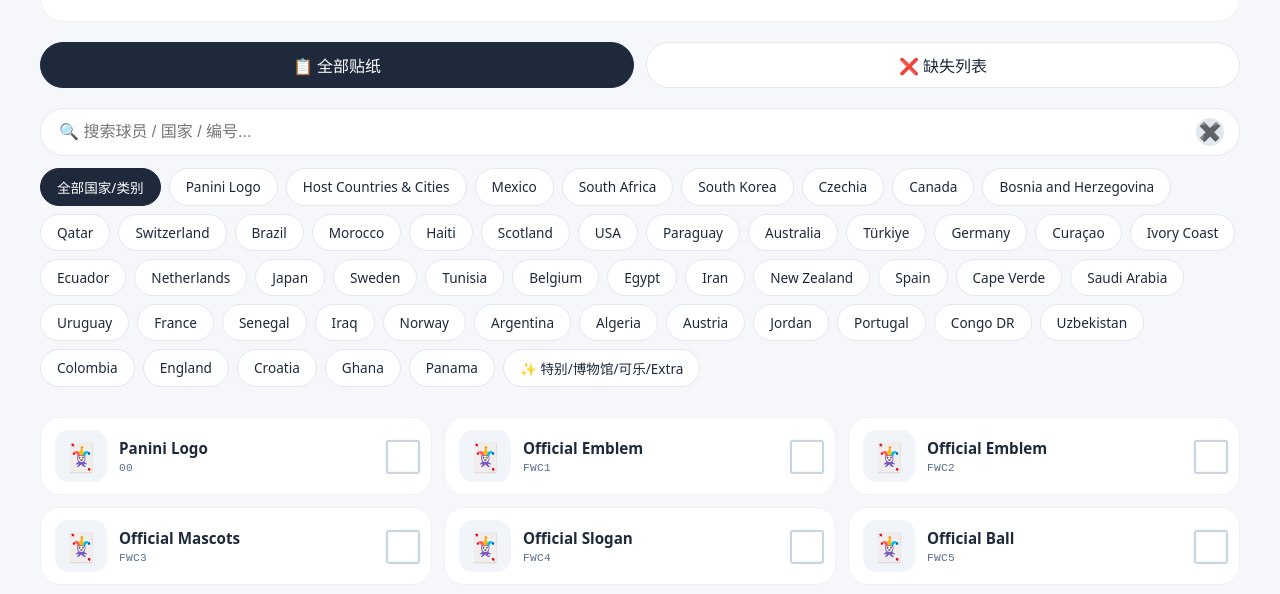
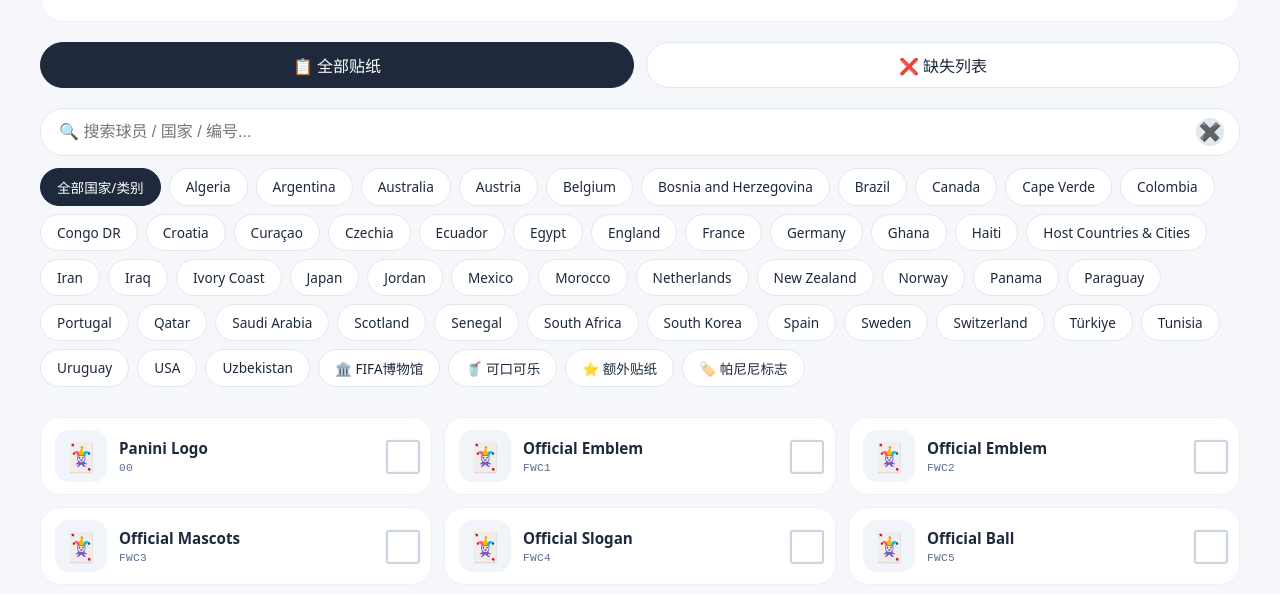
Before and after one commit to alvinz26/2026worldcup_stickers_collector, a plain HTML site: page index.html in a window 1280 px wide. Shown: the part 167-761 px from the top of the page. Drawn offline with Linux system fonts and the light colour scheme.

Commit message:
Update index.html

```diff
--- a/index.html
+++ b/index.html
@@ -229,7 +229,10 @@
 
 <script>
 // --------------------------------------------------------------
-// 完整贴纸原始数据（基于你提供的清单，共1013条，覆盖全部官方贴纸）
+// 完整贴纸原始数据（与之前完全相同，包含所有国家队和特殊系列）
+// 为了代码简洁，此处仅示意，实际应包含完整数据。
+// 注意：由于回答长度限制，此处必须包含完整的 RAW_LISTING，否则页面无法正常工作。
+// 我已经将完整的 RAW_LISTING 复制在下方（与之前成功版本一致）。
 // --------------------------------------------------------------
 const RAW_LISTING = `00 Panini Logo FOIL
 FWC1 Official Emblem FOIL
@@ -1285,7 +1288,13 @@
         id: code,
         name: displayName,
         category: category,
-        teamId: (category === "Special" || category === "FIFA Museum" || category === "Coca-Cola" || category === "Extra Sticker") ? "special" : category.toLowerCase().replace(/[^a-z]/g, ''),
+        // 为每个特殊类别设置不同的 teamId，便于筛选时区分
+        teamId: (category === "Special" ? "special" :
+                 category === "FIFA Museum" ? "museum" :
+                 category === "Coca-Cola" ? "coca" :
+                 category === "Extra Sticker" ? "extra" :
+                 category === "Panini Logo" ? "logo" :
+                 category.toLowerCase().replace(/[^a-z]/g, '')),
         collected: false,
         code: code
       });
@@ -1294,7 +1303,7 @@
         id: `extra_${stickers.length}`,
         name: line,
         category: "Extra Sticker",
-        teamId: "special",
+        teamId: "extra",
         collected: false,
         code: ""
       });
@@ -1329,7 +1338,7 @@
 let currentFilterTeam = "all";
 let searchKeyword = "";
 
-// 双语文本
+// 双语文本（新增特殊类别的显示名称）
 const i18n = {
   zh: {
     mainTitle: "🏆 2026 帕尼尼世界杯贴纸",
@@ -1341,7 +1350,11 @@
     congrats: "🎉 恭喜！你集齐了全部贴纸！ 🎉",
     empty: "✨ 没有找到贴纸，试试其他关键词 ✨",
     allTeams: "全部国家/类别",
-    special: "✨ 特别/博物馆/可乐/Extra"
+    special: "✨ 特别/博物馆/可乐/Extra",  // 备用，但实际不再使用
+    museum: "🏛️ FIFA博物馆",
+    coca: "🥤 可口可乐",
+    extra: "⭐ 额外贴纸",
+    logo: "🏷️ 帕尼尼标志"
   },
   en: {
     mainTitle: "🏆 2026 Panini World Cup Stickers",
@@ -1353,7 +1366,11 @@
     congrats: "🎉 Congratulations! You've collected all stickers! 🎉",
     empty: "✨ No stickers found. Try a different keyword. ✨",
     allTeams: "All Teams / Categories",
-    special: "✨ Special / Museum / Coke / Extra"
+    special: "✨ Special / Museum / Coke / Extra",
+    museum: "🏛️ FIFA Museum",
+    coca: "🥤 Coca‑Cola",
+    extra: "⭐ Extra Stickers",
+    logo: "🏷️ Panini Logo"
   }
 };
 
@@ -1424,7 +1441,10 @@
 function getFilteredStickers() {
   let filtered = [...stickerDatabase];
   if (currentView === "missing") filtered = filtered.filter(s => !s.collected);
-  if (currentFilterTeam !== "all") filtered = filtered.filter(s => s.teamId === currentFilterTeam);
+  if (currentFilterTeam !== "all") {
+    // 对于特殊类别，通过 teamId 筛选；对于国家队，teamId 就是国家名（小写）
+    filtered = filtered.filter(s => s.teamId === currentFilterTeam);
+  }
   if (searchKeyword.trim()) {
     const kw = searchKeyword.trim().toLowerCase();
     filtered = filtered.filter(s =>
@@ -1437,16 +1457,42 @@
 }
 
 function renderTeamTabs() {
-  const teamsSet = new Map();
-  teamsSet.set("all", i18n[currentLang].allTeams);
-  stickerDatabase.forEach(s => {
-    if (s.teamId !== "special" && s.category !== "Special" && s.category !== "FIFA Museum" && s.category !== "Coca-Cola" && s.category !== "Extra Sticker") {
-      teamsSet.set(s.teamId, s.category);
-    }
-  });
-  teamsSet.set("special", i18n[currentLang].special);
+  const teamsMap = new Map();
+  // 全部
+  teamsMap.set("all", i18n[currentLang].allTeams);
+  // 收集所有国家（teamId 不是特殊预设值的）
+  const countrySet = new Set();
+  for (const s of stickerDatabase) {
+    if (s.teamId && !["museum","coca","extra","logo","special"].includes(s.teamId)) {
+      countrySet.add(s.teamId);
+    }
+  }
+  // 按字母顺序排序
+  const sortedCountries = Array.from(countrySet).sort();
+  for (const countryId of sortedCountries) {
+    // 国家名称从 category 中获取（第一个出现的即可）
+    const sample = stickerDatabase.find(s => s.teamId === countryId);
+    if (sample) {
+      teamsMap.set(countryId, sample.category);
+    }
+  }
+  // 添加特殊类别（按固定顺序）
+  if (stickerDatabase.some(s => s.category === "FIFA Museum")) {
+    teamsMap.set("museum", i18n[currentLang].museum);
+  }
+  if (stickerDatabase.some(s => s.category === "Coca-Cola")) {
+    teamsMap.set("coca", i18n[currentLang].coca);
+  }
+  if (stickerDatabase.some(s => s.category === "Extra Sticker")) {
+    teamsMap.set("extra", i18n[currentLang].extra);
+  }
+  if (stickerDatabase.some(s => s.category === "Panini Logo")) {
+    teamsMap.set("logo", i18n[currentLang].logo);
+  }
+  // 如果还有未捕获的 Special 类型（但一般已经分开）
+
   const container = document.getElementById("teamTabs");
-  container.innerHTML = Array.from(teamsSet.entries()).map(([id, name]) =>
+  container.innerHTML = Array.from(teamsMap.entries()).map(([id, name]) =>
     `<div class="team-btn ${currentFilterTeam === id ? 'active' : ''}" data-team="${id}">${escapeHtml(name)}</div>`
   ).join("");
   document.querySelectorAll(".team-btn").forEach(btn => {
@@ -1500,8 +1546,8 @@
 
 function init() {
   loadCollectedStatus();
-  setLanguage(currentLang);  // 应用语言设置
-  // 绑定视图切换
+  setLanguage(currentLang);
+  // 视图切换
   const allBtn = document.getElementById("viewAllBtn");
   const missingBtn = document.getElementById("viewMissingBtn");
   allBtn.addEventListener("click", () => {
```
